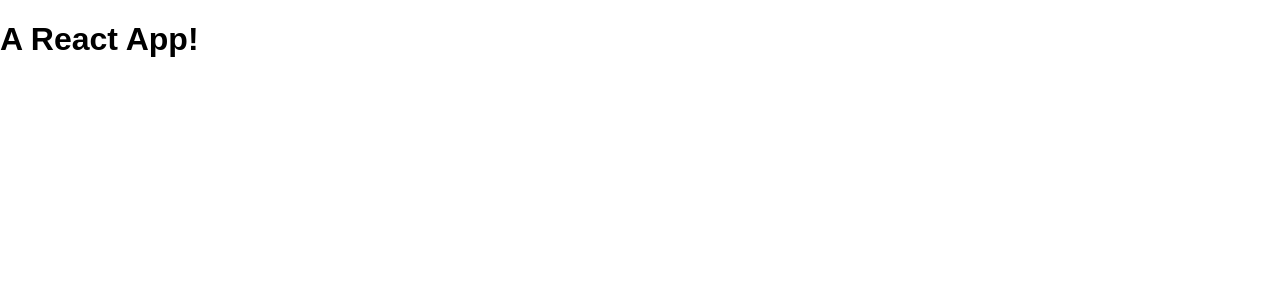
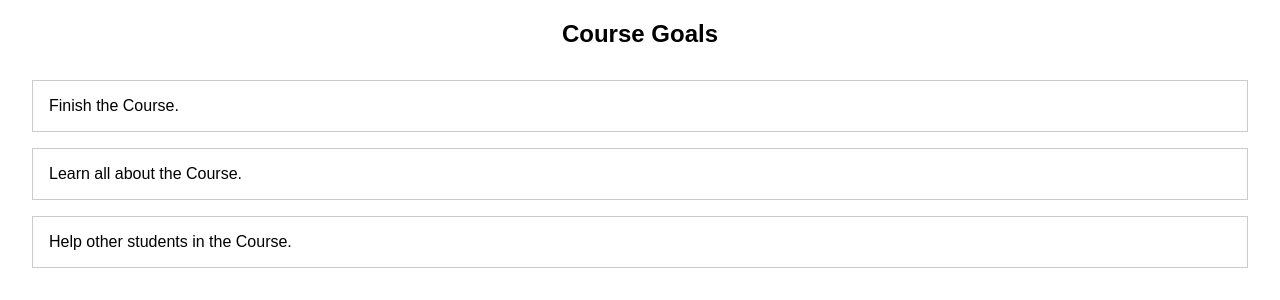
Before and after one commit to Devansh-Gupta-Official/react-practice, a React (Create React App) app: page / in a window 1280 px wide. Shown: the top 300 px of the page. Built offline with nearby package versions, Linux system fonts and the light colour scheme.

Commit message:
creating my first component

```diff
--- /dev/null
+++ b/src/App.css
@@ -0,0 +1,3 @@
+.course-goals h2{
+    text-align: center;
+}
--- a/src/App.js
+++ b/src/App.js
@@ -1,13 +1,14 @@
 import React from 'react';
+import GoalList from './components/GoalList'
+import './App.css';
 
 const App = () => {
-  return <h1 title="MY APP">A React App!</h1>;  //same as React.createElement('h1',{title:'MY APP'},'Hi this is reactJS');
+  return(
+    <div className='course-goals'>
+      <h2>Course Goals</h2>
+      <GoalList/>
+    </div>
+  );
 };
 
-// class App extends React.Component{
-//   render(){
-//     return <h1 title="MY APP">A React App Part 2!</h1>;
-//   }
-// }   this is the same as the above jsx function
-
 export default App;
--- /dev/null
+++ b/src/components/GoalList.css
@@ -0,0 +1,11 @@
+.goal-list{
+    list-style: none;
+    margin: 2rem;
+    padding: 0;
+}
+
+.goal-list li{
+    margin: 1rem 0;
+    border: 1px solid #ccc;
+    padding: 1rem;
+}
--- /dev/null
+++ b/src/components/GoalList.js
@@ -0,0 +1,15 @@
+import React from 'react';
+
+import './GoalList.css'
+
+const GoalList = () =>{
+    return (
+        <ul className="goal-list">
+        <li>Finish the Course.</li>
+        <li>Learn all about the Course.</li>
+        <li>Help other students in the Course.</li>
+      </ul>
+    );
+};
+
+export default GoalList;
```
